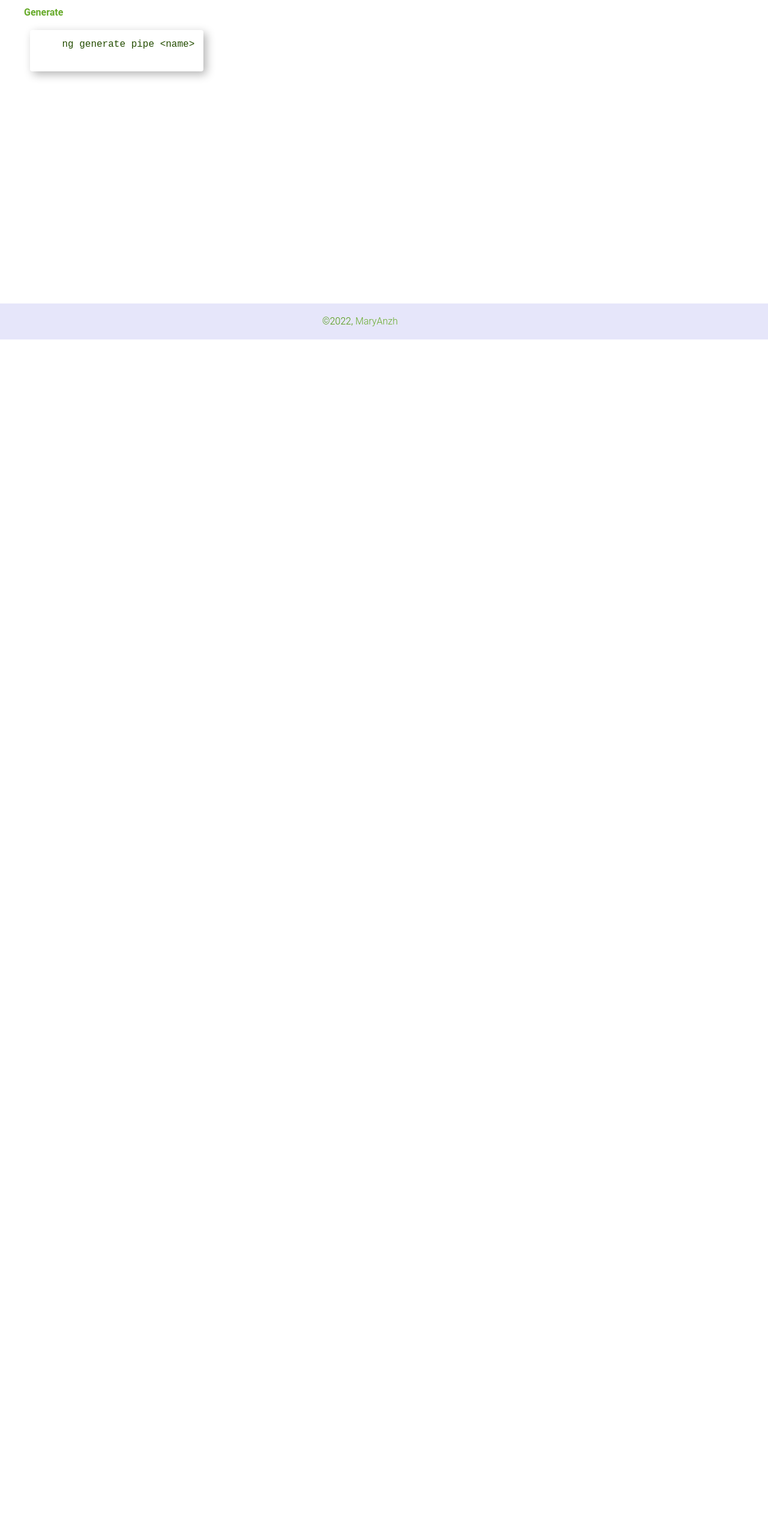
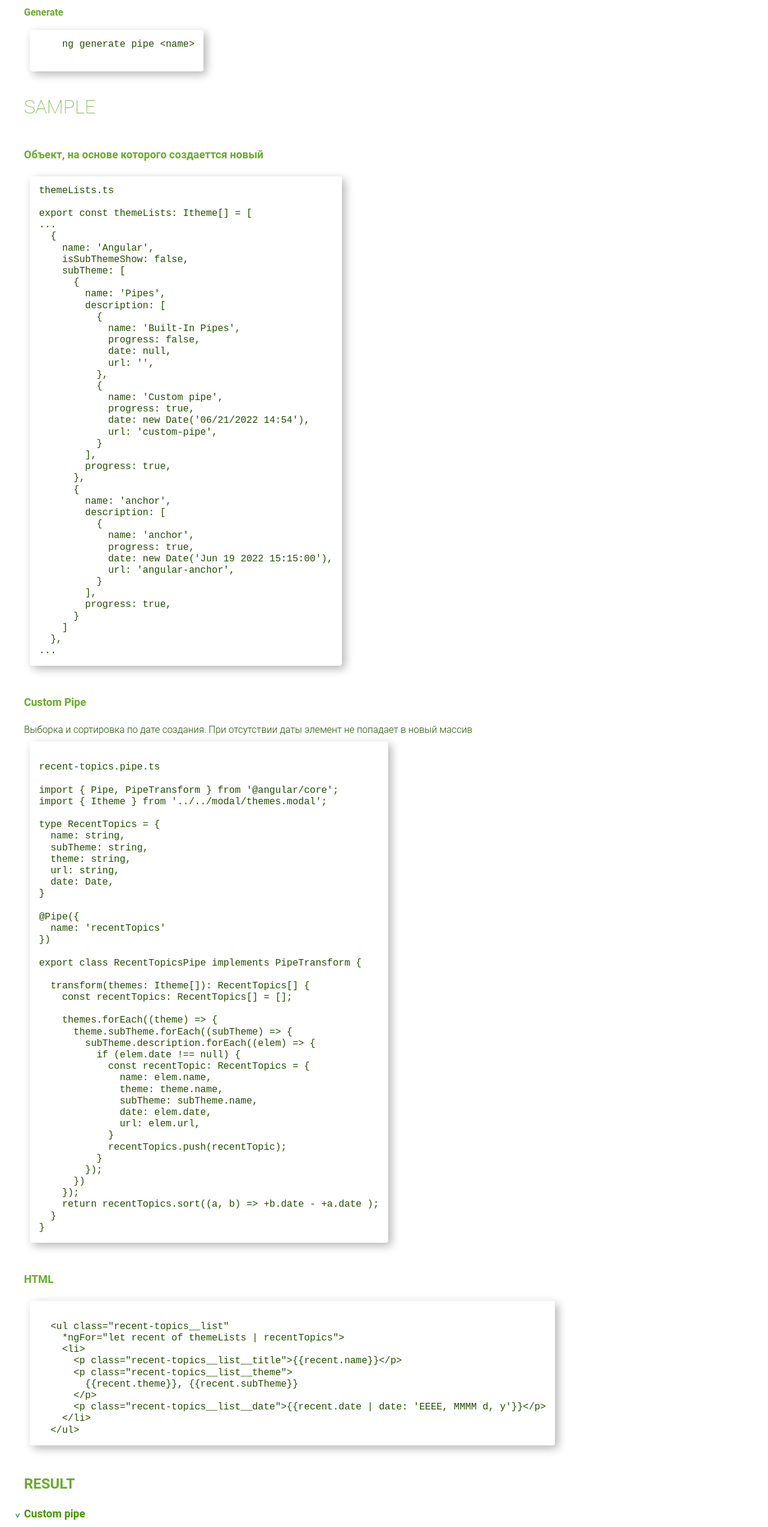
Before and after one commit to MaryAnzh/Preparing-for-the-interview, an Angular app: page /custom-pipe in a window 1280 px wide. Shown: the part 234-2780 px from the top of the page at 60% size. Before the commit the page ends 800 px from the top, so only its background shows below. Built offline with nearby package versions, Linux system fonts and the light colour scheme.

Commit message:
feat: add custpm pipe for main page

```diff
--- a/src/app/app.module.ts
+++ b/src/app/app.module.ts
@@ -13,6 +13,7 @@ import { FooterComponent } from './core/components/footer/footer.component';
 import { CustomPipeComponent } from './core/pages/angular/custom-pipe/custom-pipe.component';
 import { RecentTopicsPipe } from './core/pipes/recent-topics/recent-topics.pipe';
 import { RecentTopicsComponent } from './core/components/recent-topics/recent-topics.component';
+import { BrowserFrameComponent } from './core/components/browser-frame/browser-frame.component';
 
 @NgModule({
   declarations: [
@@ -26,7 +27,8 @@ import { RecentTopicsComponent } from './core/components/recent-topics/recent-to
     FooterComponent,
     CustomPipeComponent,
     RecentTopicsPipe,
-    RecentTopicsComponent
+    RecentTopicsComponent,
+    BrowserFrameComponent
   ],
   imports: [
     BrowserModule,
--- /dev/null
+++ b/src/app/core/components/browser-frame/browser-frame.component.html
@@ -0,0 +1 @@
+<p>browser-frame works!</p>
--- /dev/null
+++ b/src/app/core/components/browser-frame/browser-frame.component.ts
@@ -0,0 +1,15 @@
+import { Component, OnInit } from '@angular/core';
+
+@Component({
+  selector: 'app-browser-frame',
+  templateUrl: './browser-frame.component.html',
+  styleUrls: ['./browser-frame.component.scss']
+})
+export class BrowserFrameComponent implements OnInit {
+
+  constructor() { }
+
+  ngOnInit(): void {
+  }
+
+}
--- a/src/app/core/components/recent-topics/recent-topics.component.html
+++ b/src/app/core/components/recent-topics/recent-topics.component.html
@@ -1,7 +1,7 @@
 <section class="recent-topics"
   *ngIf="themeLists && linkToList">
   <ul class="recent-topics__list"
-    *ngFor="let recent of (themeLists | recentTopics)">
+    *ngFor="let recent of themeLists | recentTopics">
     <li>
       <p class="recent-topics__list__title">{{recent.name}}</p>
       <p class="recent-topics__list__theme">
--- /dev/null
+++ b/src/app/core/data/showPipeFile.ts
@@ -0,0 +1,56 @@
+export const showPipeFile = `
+recent-topics.pipe.ts
+
+import { Pipe, PipeTransform } from '@angular/core';
+import { Itheme } from '../../modal/themes.modal';
+
+type RecentTopics = {
+  name: string,
+  subTheme: string,
+  theme: string,
+  url: string,
+  date: Date,
+}
+
+@Pipe({
+  name: 'recentTopics'
+})
+
+export class RecentTopicsPipe implements PipeTransform {
+
+  transform(themes: Itheme[]): RecentTopics[] {
+    const recentTopics: RecentTopics[] = [];
+
+    themes.forEach((theme) => {
+      theme.subTheme.forEach((subTheme) => {
+        subTheme.description.forEach((elem) => {
+          if (elem.date !== null) {
+            const recentTopic: RecentTopics = {
+              name: elem.name,
+              theme: theme.name,
+              subTheme: subTheme.name,
+              date: elem.date,
+              url: elem.url,
+            }
+            recentTopics.push(recentTopic);
+          }
+        });
+      })
+    });
+    return recentTopics.sort((a, b) => +b.date - +a.date );
+  }
+}
+`;
+
+export const showPipeFileHTML = `
+  <ul class="recent-topics__list"
+    *ngFor="let recent of themeLists | recentTopics">
+    <li>
+      <p class="recent-topics__list__title">{{recent.name}}</p>
+      <p class="recent-topics__list__theme">
+        {{recent.theme}}, {{recent.subTheme}}
+      </p>
+      <p class="recent-topics__list__date">{{recent.date | date: 'EEEE, MMMM d, y'}}</p>
+    </li>
+  </ul>
+`;
--- a/src/app/core/pages/angular/custom-pipe/custom-pipe.component.html
+++ b/src/app/core/pages/angular/custom-pipe/custom-pipe.component.html
@@ -14,7 +14,7 @@
   </li>
   <li>
     <a href="https://angular.io/api/core/PipeTransform"
-    target="_blank">
+      target="_blank">
       PipeTransform
     </a>
   </li>
@@ -27,3 +27,75 @@
     <code>{{"ng generate pipe \<name>"}}</code>
     </pre>
   </div>
+
+  <section class="sample">
+    <h3>sample</h3>
+    <h4 class="sample__title">Объект, на основе которого создаеттся новый</h4>
+    <div class="code">
+      <pre><code>{{"themeLists.ts
+
+export const themeLists: Itheme[] = [
+...
+  {
+    name: 'Angular',
+    isSubThemeShow: false,
+    subTheme: [
+      {
+        name: 'Pipes',
+        description: [
+          {
+            name: 'Built-In Pipes',
+            progress: false,
+            date: null,
+            url: '',
+          },
+          {
+            name: 'Custom pipe',
+            progress: true,
+            date: new Date('06/21/2022 14:54'),
+            url: 'custom-pipe',
+          }
+        ],
+        progress: true,
+      },
+      {
+        name: 'anchor',
+        description: [
+          {
+            name: 'anchor',
+            progress: true,
+            date: new Date('Jun 19 2022 15:15:00'),
+            url: 'angular-anchor',
+          }
+        ],
+        progress: true,
+      }
+    ]
+  },
+..."}}</code></pre>
+    </div>
+
+    <h4 class="sample__title">Custom Pipe</h4>
+    <p>Выборка и сортировка по дате создания. При отсутствии даты элемент не попадает в новый массив</p>
+    <div class="code">
+      <pre><code>{{showPipeFile}}</code></pre>
+    </div>
+
+    <h4 class="sample__title">HTML</h4>
+    <div class="code">
+      <pre><code>{{showPipeFileHTML}}</code></pre>
+    </div>
+
+    <h4 class="sample__title-result">Result</h4>
+    <!-- <app-browser-frame></app-browser-frame> -->
+    <ul class="sample__result"
+    *ngFor="let recent of sampleThemeLists | recentTopics">
+    <li>
+      <p class="sample__result__title">{{recent.name}}</p>
+      <p class="sample__result__theme">
+        {{recent.theme}}, {{recent.subTheme}}
+      </p>
+      <p class="sample__result__date">{{recent.date | date: 'EEEE, MMMM d, y'}}</p>
+    </li>
+    </ul>
+  </section>
--- a/src/app/core/pages/angular/custom-pipe/custom-pipe.component.scss
+++ b/src/app/core/pages/angular/custom-pipe/custom-pipe.component.scss
@@ -0,0 +1,46 @@
+@import '../../../../../vareable';
+
+:host {
+
+  .sample {
+    margin-top: 40px;
+
+    h3 {
+      text-transform: uppercase;
+    }
+
+    &__title {
+      margin-top: 50px;
+      padding-bottom: 5px;
+      font-size: 18px;
+      font-weight: bold;
+    }
+
+    &__title-result {
+      margin-top: 50px;
+      font-size: 24px;
+      font-weight: bold;
+      text-transform: uppercase;
+    }
+
+    &__result {
+      list-style: url(../../../../../assets/icons/check.svg);
+      line-height: 1.8;
+
+
+      &__title {
+        font-weight: bold;
+        font-size: 18px;
+        color: $mainColorDark;
+      }
+
+      &__theme {
+        font-size: 16px;
+      }
+
+      &__date {
+        font-size: 14px;
+      }
+    }
+  }
+}
--- a/src/app/core/pages/angular/custom-pipe/custom-pipe.component.ts
+++ b/src/app/core/pages/angular/custom-pipe/custom-pipe.component.ts
@@ -1,11 +1,55 @@
 import { Component, OnInit } from '@angular/core';
+import { showPipeFile, showPipeFileHTML } from 'src/app/core/data/showPipeFile';
+import { Itheme } from 'src/app/core/modal/themes.modal';
 
 @Component({
   selector: 'app-custom-pipe',
   templateUrl: './custom-pipe.component.html',
   styleUrls: ['./custom-pipe.component.scss']
 })
+
 export class CustomPipeComponent implements OnInit {
+  public sampleThemeLists: Itheme[] = [
+    {
+      name: 'Angular',
+      isSubThemeShow: false,
+      subTheme: [
+        {
+          name: 'Pipes',
+          description: [
+            {
+              name: 'Built-In Pipes',
+              progress: false,
+              date: null,
+              url: '',
+            },
+            {
+              name: 'Custom pipe',
+              progress: true,
+              date: new Date('06/21/2022 14:54:00'),
+              url: 'custom-pipe',
+            }
+          ],
+          progress: true,
+        },
+        {
+          name: 'anchor',
+          description: [
+            {
+              name: 'anchor',
+              progress: true,
+              date: new Date('06/19/2022 15:15:00'),
+              url: 'angular-anchor',
+            }
+          ],
+          progress: true,
+        }
+      ]
+    }];
+
+  public showPipeFile: string = showPipeFile;
+
+  public showPipeFileHTML: string = showPipeFileHTML;
 
   constructor() { }
 
```
Also changed, not shown: src/app/core/components/browser-frame/browser-frame.component.scss (added), 1 other file (tests, documents, lock files or other folders).
